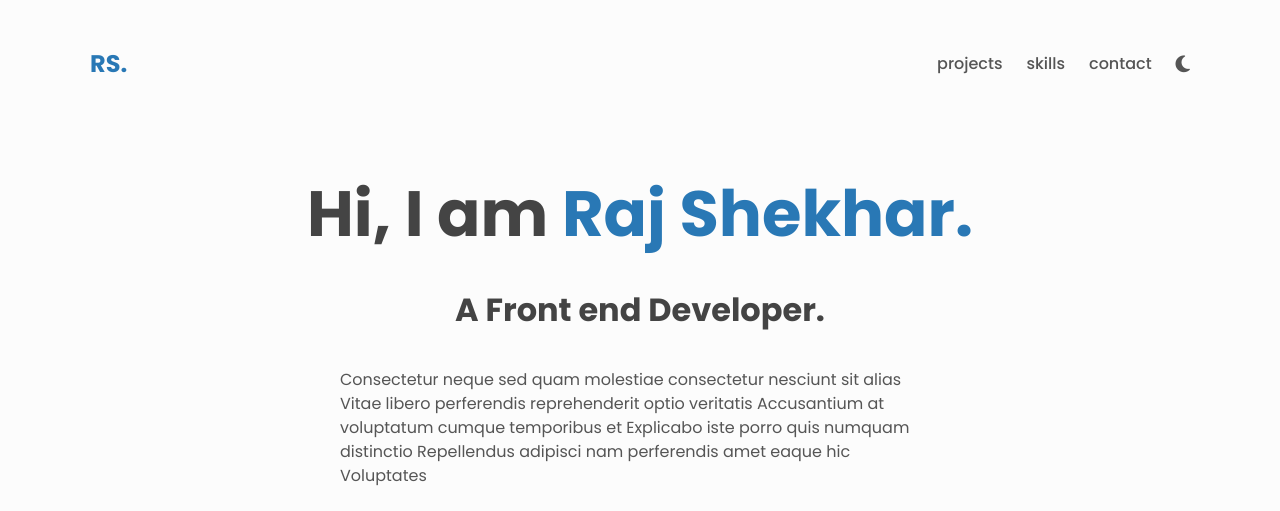
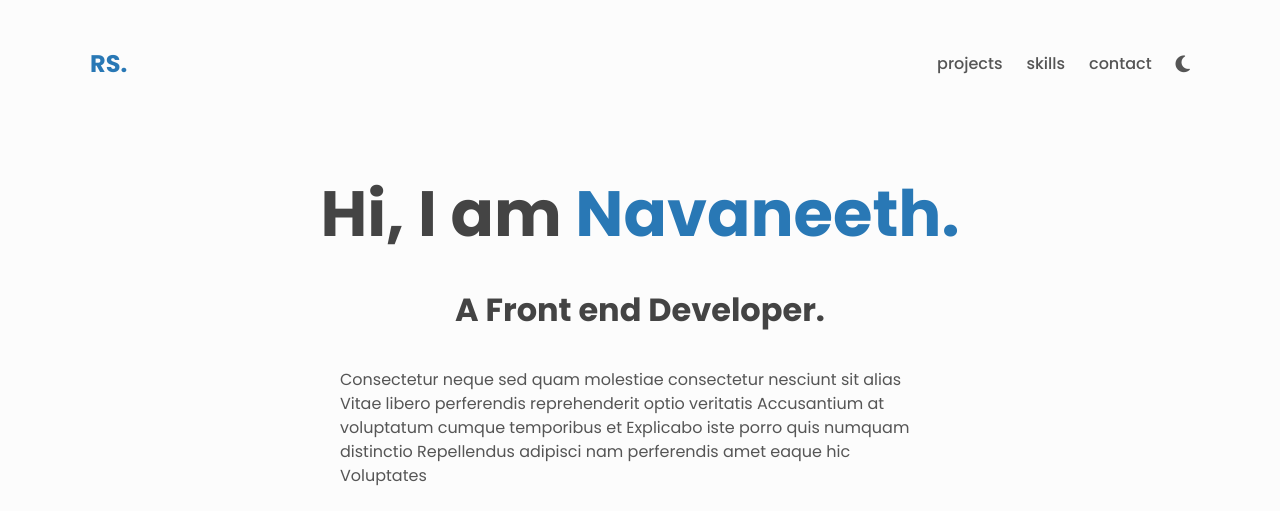
Before and after one commit to Navaneeth-Git/navaneeth-git.github.io, a plain HTML site: page index.html in a window 1280 px wide. Shown: the top 511 px of the page. Drawn offline with Linux system fonts and the light colour scheme.

Commit message:
name changed

```diff
--- a/index.html
+++ b/index.html
@@ -15,7 +15,7 @@
       crossorigin="anonymous"
     ></script>
     <link rel="stylesheet" href="styles.css" />
-    <title>Raj Shekhar</title>
+    <title>Navaneeth</title>
   </head>
   <body class="light" id="top">
     <header class="header center">
@@ -55,7 +55,7 @@
     <main>
       <!-- About -->
       <div class="about center">
-        <h1>Hi, I am <span class="about__name">Raj Shekhar.</span></h1>
+        <h1>Hi, I am <span class="about__name">Navaneeth.</span></h1>
         <h2 class="about__role">A Front end Developer.</h2>
         <p class="about__desc">
           Consectetur neque sed quam molestiae consectetur nesciunt sit alias
```
Also changed, not shown: 1 other file.
